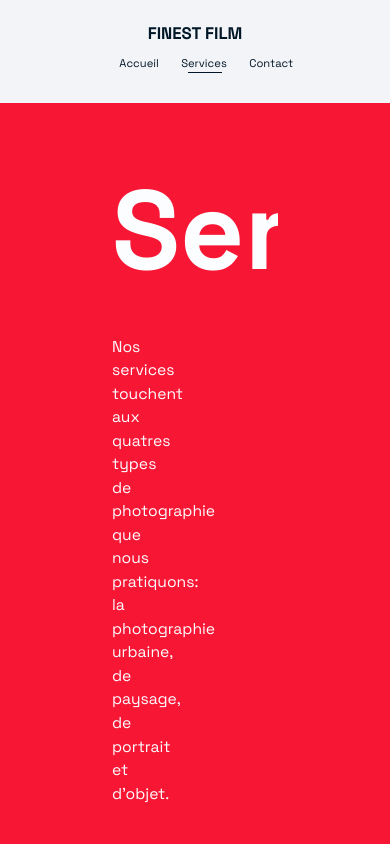
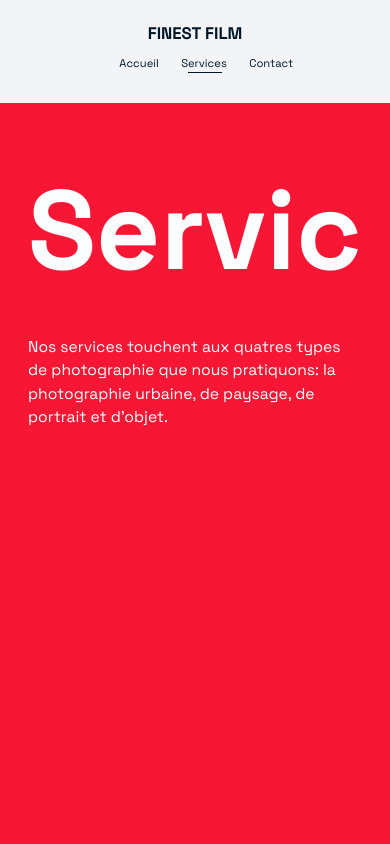
Before and after one commit to Myhub09/Myrepos, a React (Create React App) app: page /services in a window 390 px wide. Shown: the top 844 px of the page. Built offline with nearby package versions, Linux system fonts and the light colour scheme.

Commit message:
Mobile Friendly Patch Numero Dos

```diff
--- a/src/components/Footer.js
+++ b/src/components/Footer.js
@@ -32,6 +32,13 @@ const Footer = styled.div`
       opacity: 0.5;
     }
   }
+  @media (max-width: 1000px) {
+    flex-direction: column;
+    padding: 2rem 0rem;
+    p {
+      padding: 1rem 0rem;
+    }
+  }
 `;
 
 export default FooterSection;
--- a/src/components/ServicesSection.js
+++ b/src/components/ServicesSection.js
@@ -86,12 +86,18 @@ export const Services = styled(About)`
   @media (max-width: 1000px) {
     justify-content: center;
     padding: 2.5rem 5rem;
+    p {
+      width: 100%;
+    }
   }
 `;
 
 const Cards = styled.div`
   display: flex;
   flex-wrap: wrap;
+  @media (max-width: 1000px) {
+    justify-content: center;
+  }
 `;
 
 const Card = styled.div`
--- a/src/styles.js
+++ b/src/styles.js
@@ -60,4 +60,10 @@ export const HeaderSection = styled.div`
     color: #fcfdff;
     padding-right: 20rem;
   }
+  @media (max-width: 1000px) {
+    padding: 5rem 2.5rem;
+    p {
+      padding-right: 0rem;
+    }
+  }
 `;
```
